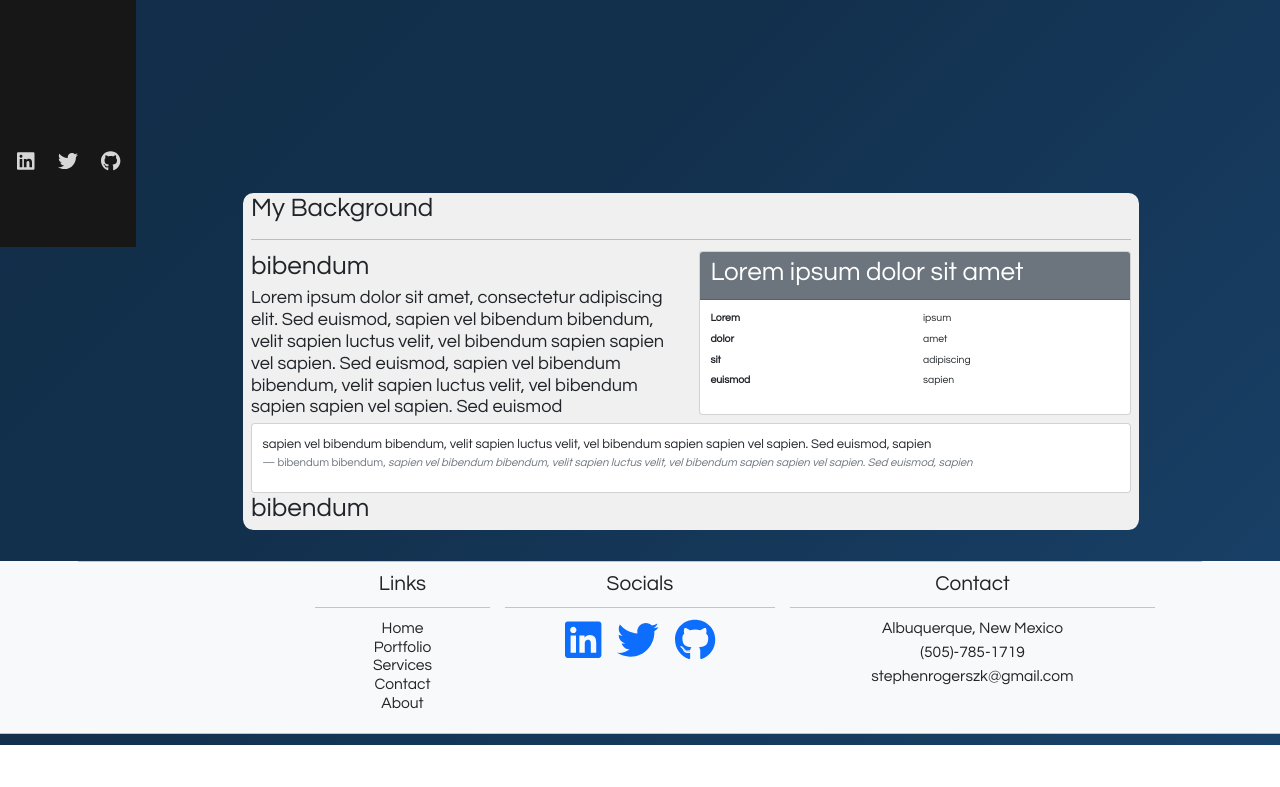
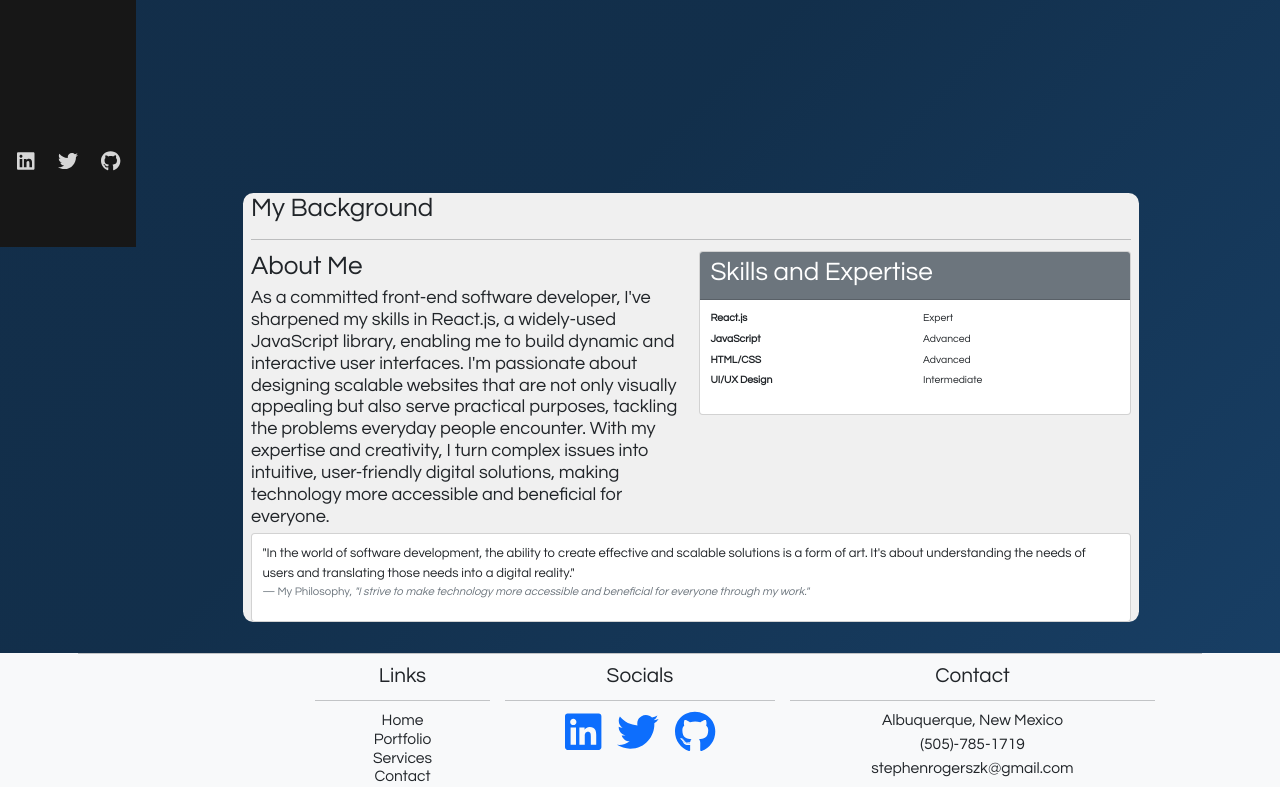
Before and after one commit to srcodes12/Portfolio-Project, a React (Create React App) app: page / in a window 1280 px wide. Shown: the part 553-1340 px from the top of the page. Before the commit the page ends 1298 px from the top, so only its background shows below. Built offline with nearby package versions, Linux system fonts and the light colour scheme.

Commit message:
Added context to about me section

```diff
--- a/src/Pages/AboutPage.js
+++ b/src/Pages/AboutPage.js
@@ -12,28 +12,33 @@ const AboutPage = () => {
           </Col>
         </Row>
         <hr></hr>
-        <Row className='row-content'>
-          <Col sm='6'>
-            <h1>bibendum </h1>
+        <Row className="row-content">
+          <Col sm="6">
+            <h1>About Me </h1>
             <h3>
-              Lorem ipsum dolor sit amet, consectetur adipiscing elit. Sed euismod, sapien vel bibendum bibendum, velit sapien luctus velit, vel bibendum sapien sapien vel sapien. Sed euismod, sapien vel bibendum bibendum, velit sapien luctus velit, vel bibendum sapien sapien vel sapien. Sed euismod
+            As a committed front-end software developer, I've sharpened my skills in React.js,
+             a widely-used JavaScript library, enabling me to build dynamic and interactive user
+             interfaces. I'm passionate about designing scalable websites that are not only visually
+              appealing but also serve practical purposes, tackling the problems everyday people encounter.
+               With my expertise and creativity, I turn complex issues into intuitive, user-friendly
+            digital solutions, making technology more accessible and beneficial for everyone.
             </h3>
           </Col>
-          <Col sm='6'>
+          <Col sm="6">
             <Card>
-              <CardHeader className='bg-primary text-white'>
-                  <h1>Lorem ipsum dolor sit amet</h1>
+              <CardHeader className="text-white bg-secondary">
+                <h1>Skills and Expertise</h1>
               </CardHeader>
               <CardBody>
-              <dl className='row'>
-                                <dt className='col-6'>Lorem</dt>
-                                <dd className='col-6'>ipsum</dd>
-                                <dt className='col-6'>dolor</dt>
-                                <dd className='col-6'>amet</dd>
-                                <dt className='col-6'>sit</dt>
-                                <dd className='col-6'>adipiscing</dd>
-                                <dt className='col-6'>euismod</dt>
-                                <dd className='col-6'>sapien</dd>
+                <dl className="row">
+                <dt className="col-6">React.js</dt>
+          <dd className="col-6">Expert</dd>
+          <dt className="col-6">JavaScript</dt>
+          <dd className="col-6">Advanced</dd>
+          <dt className="col-6">HTML/CSS</dt>
+          <dd className="col-6">Advanced</dd>
+          <dt className="col-6">UI/UX Design</dt>
+          <dd className="col-6">Intermediate</dd>
                 </dl>
               </CardBody>
             </Card>
@@ -41,14 +46,14 @@ const AboutPage = () => {
           <Col>
     <Card>
       <CardBody>
-                <blockquote className='blockquote'>
+        <blockquote className="blockquote">
           <p>
-                  sapien vel bibendum bibendum, velit sapien luctus velit, vel bibendum sapien sapien vel sapien. Sed euismod, sapien
+            "In the world of software development, the ability to create effective and scalable solutions is a form of art. It's about understanding the needs of users and translating those needs into a digital reality."
           </p>
-                  <footer className='blockquote-footer'>
-                  bibendum bibendum,{' '}
-                      <cite title='Source Title'>
-                      sapien vel bibendum bibendum, velit sapien luctus velit, vel bibendum sapien sapien vel sapien. Sed euismod, sapien
+          <footer className="blockquote-footer">
+            My Philosophy,{' '}
+            <cite title="Source Title">
+              "I strive to make technology more accessible and beneficial for everyone through my work."
             </cite>
           </footer>
         </blockquote>
@@ -56,14 +61,7 @@ const AboutPage = () => {
     </Card>
   </Col>
 </Row>
-        <Row>
-          <Col xs='12'>
 
-            <h1>
-            bibendum
-            </h1>
-          </Col>
-        </Row>
 </Container>
 </>
   )
--- a/src/Pages/HomePage.js
+++ b/src/Pages/HomePage.js
@@ -108,30 +108,31 @@ const HomePage = () => {
         <hr></hr>
         <Row className="row-content">
           <Col sm="6">
-            <h1>bibendum </h1>
+            <h1>About Me </h1>
             <h3>
-              Lorem ipsum dolor sit amet, consectetur adipiscing elit. Sed
-              euismod, sapien vel bibendum bibendum, velit sapien luctus velit,
-              vel bibendum sapien sapien vel sapien. Sed euismod, sapien vel
-              bibendum bibendum, velit sapien luctus velit, vel bibendum sapien
-              sapien vel sapien. Sed euismod
+            As a committed front-end software developer, I've sharpened my skills in React.js,
+             a widely-used JavaScript library, enabling me to build dynamic and interactive user
+             interfaces. I'm passionate about designing scalable websites that are not only visually
+              appealing but also serve practical purposes, tackling the problems everyday people encounter.
+               With my expertise and creativity, I turn complex issues into intuitive, user-friendly
+            digital solutions, making technology more accessible and beneficial for everyone.
             </h3>
           </Col>
           <Col sm="6">
             <Card>
               <CardHeader className="text-white bg-secondary">
-                <h1>Lorem ipsum dolor sit amet</h1>
+                <h1>Skills and Expertise</h1>
               </CardHeader>
               <CardBody>
                 <dl className="row">
-                  <dt className="col-6">Lorem</dt>
-                  <dd className="col-6">ipsum</dd>
-                  <dt className="col-6">dolor</dt>
-                  <dd className="col-6">amet</dd>
-                  <dt className="col-6">sit</dt>
-                  <dd className="col-6">adipiscing</dd>
-                  <dt className="col-6">euismod</dt>
-                  <dd className="col-6">sapien</dd>
+                <dt className="col-6">React.js</dt>
+          <dd className="col-6">Expert</dd>
+          <dt className="col-6">JavaScript</dt>
+          <dd className="col-6">Advanced</dd>
+          <dt className="col-6">HTML/CSS</dt>
+          <dd className="col-6">Advanced</dd>
+          <dt className="col-6">UI/UX Design</dt>
+          <dd className="col-6">Intermediate</dd>
                 </dl>
               </CardBody>
             </Card>
@@ -141,14 +142,12 @@ const HomePage = () => {
       <CardBody>
         <blockquote className="blockquote">
           <p>
-                    sapien vel bibendum bibendum, velit sapien luctus velit, vel
-                    bibendum sapien sapien vel sapien. Sed euismod, sapien
+            "In the world of software development, the ability to create effective and scalable solutions is a form of art. It's about understanding the needs of users and translating those needs into a digital reality."
           </p>
           <footer className="blockquote-footer">
-                    bibendum bibendum,{' '}
+            My Philosophy,{' '}
             <cite title="Source Title">
-                      sapien vel bibendum bibendum, velit sapien luctus velit,
-                      vel bibendum sapien sapien vel sapien. Sed euismod, sapien
+              "I strive to make technology more accessible and beneficial for everyone through my work."
             </cite>
           </footer>
         </blockquote>
@@ -156,11 +155,7 @@ const HomePage = () => {
     </Card>
   </Col>
 </Row>
-        <Row>
-          <Col xs="12">
-            <h1>bibendum</h1>
-          </Col>
-        </Row>
+
 </Container>
 </>
   )
```
Lines whose indentation alone changed are shown as unchanged.
